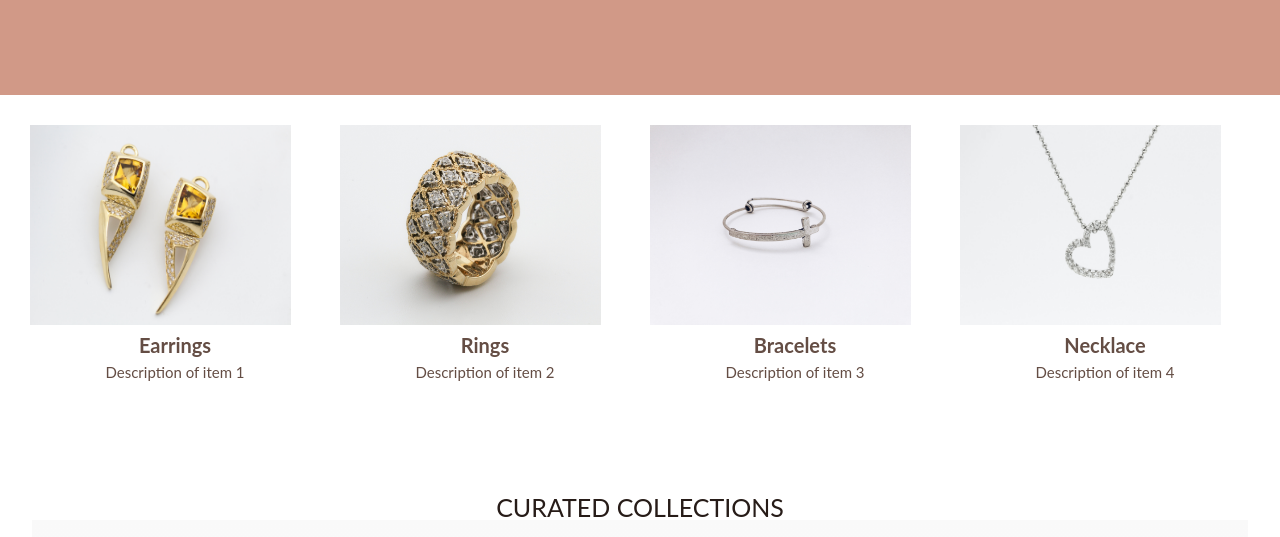
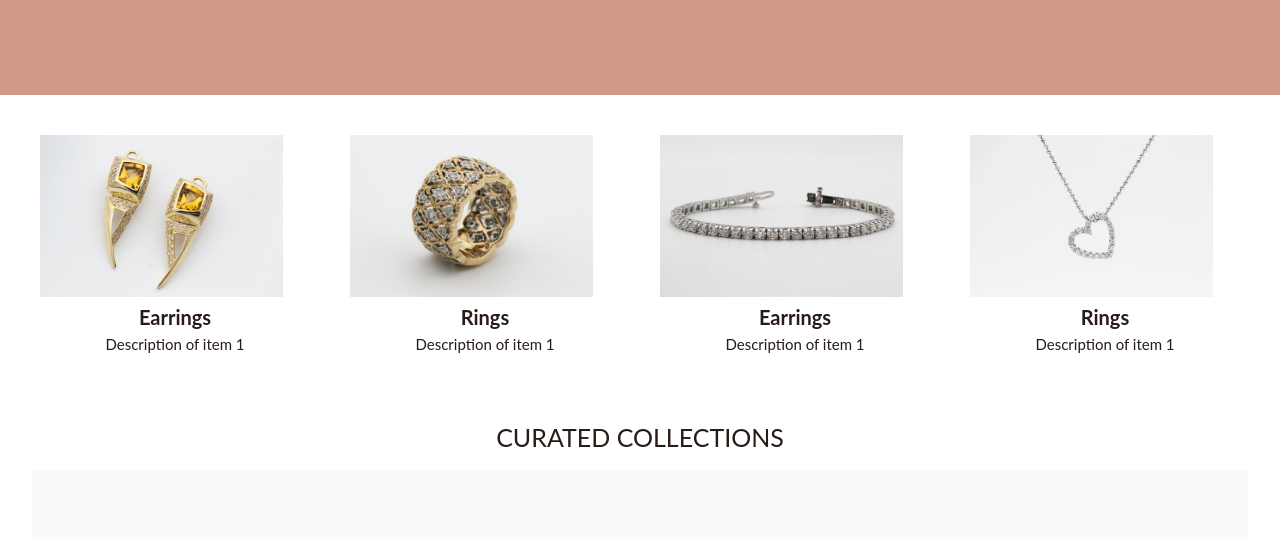
Before and after one commit to nusrat-borsha/jewelry-shop-frontend, a plain HTML site: page index.html in a window 1280 px wide. Shown: the part 591-1128 px from the top of the page. Drawn offline with Linux system fonts and the light colour scheme; grey boxes are pictures that could not be loaded.

Commit message:
fix img & text alignments of cat & curate collect

```diff
--- a/css/style.css
+++ b/css/style.css
@@ -56,7 +56,7 @@ header{
     justify-content: space-between;
     height: 6.6rem;
     padding: 0 4.8rem;
-    /* background-color: #d19987; */
+    background-color: #d19987;
 }
 
 .logo{
@@ -230,7 +230,7 @@ header{
 
 .container{
     width:100%;
-    height: 40rem;
+    /* height: 40rem; */
     margin : 0 auto;
     padding: 3rem;
   }
@@ -250,31 +250,34 @@ header{
 
 .img-item img{
     width:90%;
-    height: 20rem;
+    height: auto;
   }
 
-.text-item{
-    height:20rem;
-    text-align: center;
+.category-item-container{
+      display: flex;
+      flex-direction: column;
+      text-align: center;
+      font-size: 2rem;
+      padding: 1rem;
+      color: #644d44;
+      text-decoration: none;
   }
 
-.text-item a:link,
-.text-item a:visited{
+.img-item a:link,
+.img-item a:visited{
     text-decoration: none;
     color:#271c18;
 }
 
-.text-item h3{
-    text-align: center;
+.img-item h3{
     font-size: 2rem;
     padding: 1rem;
-    color: #644d44;
+    color:#271c18;
 }
 
-.text-item p{
-    text-align: center;
+.img-item p{
     font-size: 1.5rem;
-    color: #644d44;
+    color:#271c18;
 }
 
 
@@ -287,6 +290,8 @@ header{
     font-size: 2.5rem;
     font-weight: normal;
     color: #271c18;
+    margin: 5rem 2rem 2rem 2rem;
+    padding-top: 2rem;
 }
 
 
--- a/index.html
+++ b/index.html
@@ -107,53 +107,43 @@
             <div class="container grid grid--4--cols">
             <!--Item 1-->
             <div class="img-item">
-                <a href="#"><img src="img/earrings/earring-1.jpg" class="earring-img"/></a>
+                <div class="category-item-container">
+                    <img src="img/earrings/earring-1.jpg" class="ring-img"/>
+                    <h3>Earrings</h3>
+                    <p>Description of item 1</p>
+                  </div>
             </div>
 
             <!--Item 2-->
             <div class="img-item">
-                <a href="#"><img src="img/rings/ring-4.jpg" class="ring-img"/></a>
+                <a href="#">
+                    <div class="category-item-container">
+                      <img src="img/rings/ring-4.jpg" class="ring-img"/>
+                      <h3>Rings</h3>
+                      <p>Description of item 1</p>
+                    </div>
+                </a>
             </div>
 
             <!--Item 3-->
             <div class="img-item">
-                <a href="#"><img src="img/bracelets/bracelet-1.jpg" class="brace-img"/></a>
+                <a href="#">
+                    <div class="category-item-container">
+                      <img src="img/bracelets/bracelet-3.jpg" class="brace-img"/>
+                      <h3>Earrings</h3>
+                      <p>Description of item 1</p>
+                    </div>
+                </a>
             </div>
 
             <!--Item 4-->
             <div class="img-item">
-                <a href="#"><img src="img/necklaces/necklace-1.jpg" class="necklace-img"/></a>
-            </div>
-
-                <!--Item 1-->
-            <div class="text-item">
                 <a href="#">
-                   <h3>Earrings</h3>
-                   <p>Description of item 1</p>
-                </a>
-            </div>
-
-                <!--Item 2-->
-            <div class="text-item">
-                <a href="#">
-                   <h3>Rings</h3>
-                   <p>Description of item 2</p>
-                </a>
-            </div>
-
-                <!--Item 3-->
-            <div class="text-item">
-                <a href="#"></a>
-                   <h3>Bracelets</h3>
-                   <p>Description of item 3</p>
-                </a>
-            </div>
-
-                <!--Item 4-->
-            <div class="text-item">
-                <a href="#"></a>
-                   <h3>Necklace</h3>
-                   <p>Description of item 4</p>
+                    <div class="category-item-container">
+                      <img src="img/necklaces/necklace-1.jpg" class="necklace-img"/>
+                      <h3>Rings</h3>
+                      <p>Description of item 1</p>
+                    </div>
                 </a>
             </div>
          </div>
```
Also changed, not shown: img/bracelets/bracelet-3.jpg (added).
